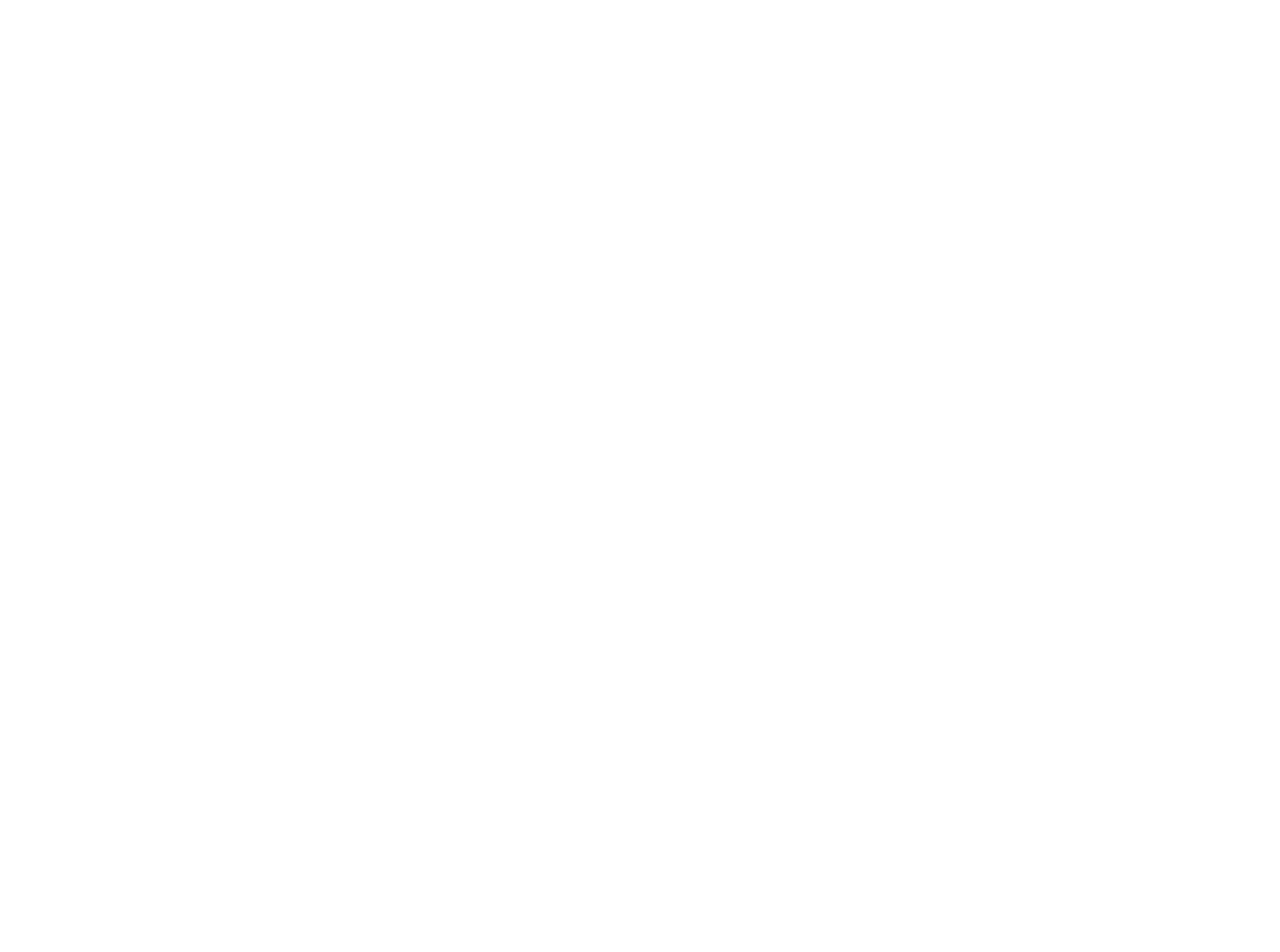
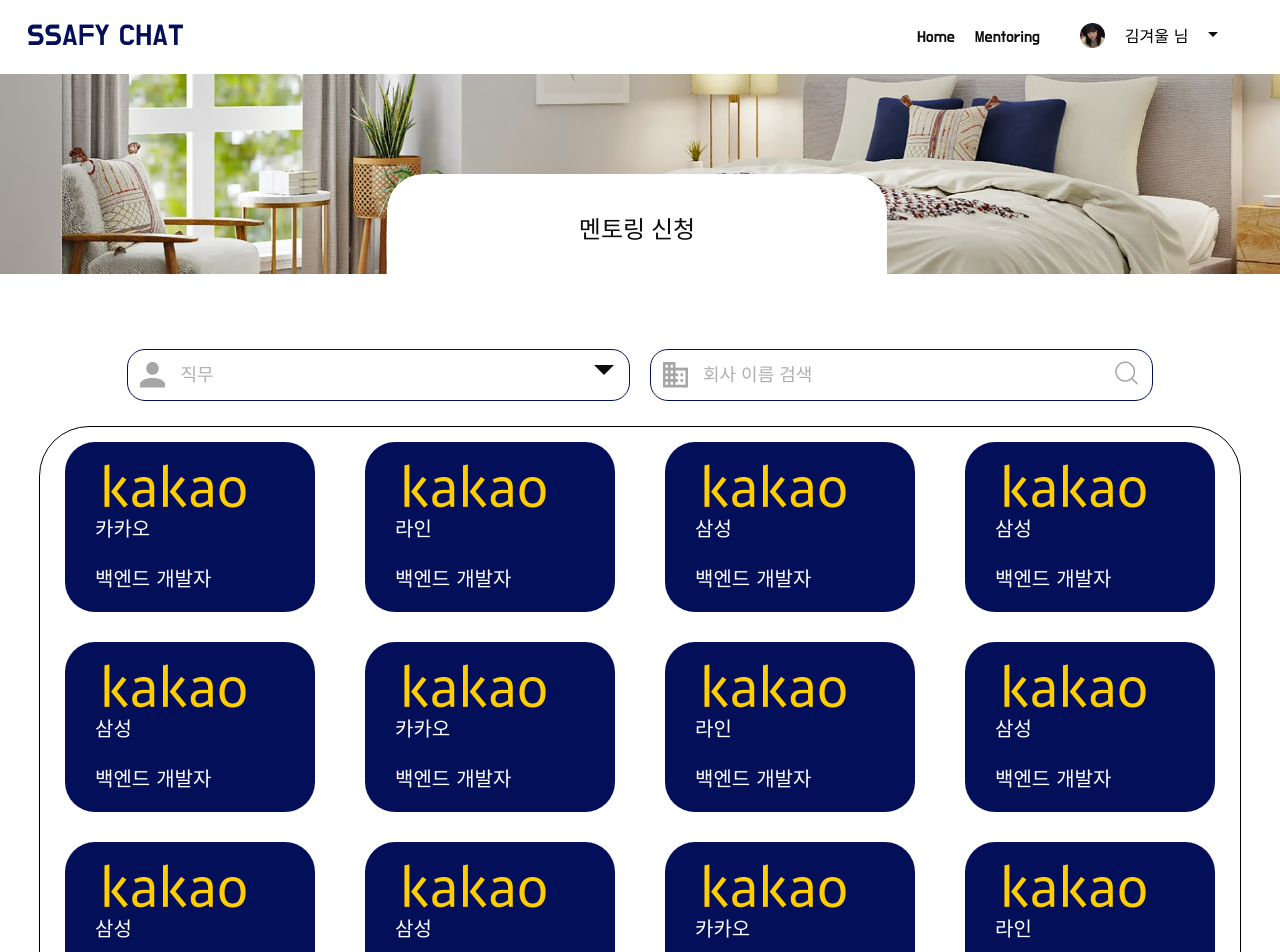
Before and after one commit to mg-glter/SSAFYCHAT, a React (Create React App) app in the folder front/: page /apply in a window 1280 px wide. Before the commit this address had no page. Shown: the top 952 px of the page. Before the commit the page ends 800 px from the top, so only its background shows below. Built offline with nearby package versions, Linux system fonts and the light colour scheme.

Commit message:
[Feat] 신청 모달 생성 : 모달 기능 추가

```diff
--- a/front/src/App.tsx
+++ b/front/src/App.tsx
@@ -3,6 +3,7 @@ import './App.css';
 import Join from './components/user/Join';
 import Login from './components/user/Login';
 import VideoConferenceContainer from './container/VideoConferenceContainer';
+import ApplyingPage from './pages/ApplyingPage';
 import MainPage from './pages/MainPage';
 import MyPage from './pages/MyPage';
 function App() {
@@ -12,6 +13,7 @@ function App() {
         <Route path="/" element={<Login></Login>}></Route>
         <Route path='/index' element={<MainPage></MainPage>}></Route>
         <Route path='/mypage' element={<MyPage></MyPage>}></Route>
+        <Route path='/apply' element={<ApplyingPage></ApplyingPage>}></Route>
         <Route path='/meeting' element={<VideoConferenceContainer></VideoConferenceContainer>}></Route>
         <Route path='/join' element={<Join></Join>}></Route>
       </Routes>
--- a/front/src/components/applying/MentoringSearchResult.tsx
+++ b/front/src/components/applying/MentoringSearchResult.tsx
@@ -1,9 +1,11 @@
 import '../../styles/components/applying/mentoring-search-result.css'
 import ApplyingCard from '../../widget/ApplyingCard'
 import { useState } from 'react';
+import ApplyingModal from '../modal/ApplyingModal';
 
 
 function MentoringSearchResult (){
+    // 더미 데이터 설정
     const [count] = useState(15);
     const [mentorings] = useState({
         item : [{
@@ -68,20 +70,26 @@ function MentoringSearchResult (){
         },
         ]
     });
-
+    // 카드리스트
     const cards = [];
-
+    //카드 컴포넌트를 데이터 개수 만큼 리스트에 삽입
     for (let i = 0; i < count; i++) {
         cards.push(
-            <div key={i} className='result_component_card'>
+            <div key={i} className='result_component_card' onClick={()=> setClickCard(!clickCard)}>
                 <ApplyingCard mentoring={mentorings.item[i]}></ApplyingCard>
             </div>
         );
+    }
 
-    }
+    //모달 on/off 변수 선언
+    const[clickCard, setClickCard] = useState(false);
+
     return(
         <div className='result_component'>
             {cards}
+            {clickCard && (
+                <ApplyingModal closeModal={()=> setClickCard(!clickCard)}></ApplyingModal>
+            )}
         </div>
     )
 }
--- a/front/src/components/common/MentoringList.tsx
+++ b/front/src/components/common/MentoringList.tsx
@@ -5,7 +5,7 @@ function MentoringList() {
     <div className="mentoring_list_component">
       <table>
         <tr>
-          <th>멘토링 확정</th>
+          <th className="mentoring_list__table_header">멘토링 확정</th>
         </tr>
         <tr>
           <td> 멘티 이름</td>
@@ -17,7 +17,7 @@ function MentoringList() {
           <td> 멘티 이름</td>
         </tr>
         <tr>
-          <th>멘토링 완료</th>
+          <th className="mentoring_list__table_header">멘토링 완료</th>
         </tr>
         <tr>
           <td> 멘티 이름</td>
--- /dev/null
+++ b/front/src/components/modal/ApplyingModal.tsx
@@ -0,0 +1,21 @@
+import '../../styles/components/modal/applying-modal.css';
+
+function ApplyingModal (props:any){
+
+    function closeModal() {
+        props.closeModal();
+    }
+
+    return (
+        <div className="Modal" onClick={closeModal}>
+            <div className="modalBody" onClick={(e) => e.stopPropagation()}>
+                <button id="modalCloseBtn" onClick={closeModal}>
+                ✖
+                </button>
+                {props.children}
+            </div>
+        </div>
+    )
+}
+
+export default ApplyingModal
--- a/front/src/styles/components/applying/mentoring-search-result.css
+++ b/front/src/styles/components/applying/mentoring-search-result.css
@@ -4,14 +4,18 @@
     overflow: auto;
 
     grid-template-columns: repeat(4, 1fr);
-    grid-auto-rows: 300px;
+    grid-auto-rows: 200px;
 
-    width: 1400px;
-    height: 800px;
+    width: 1200px;
+    height: 700px;
 
     border: 1px solid black;
     border-radius: 50px;
 
+}
+
+.result_component::-webkit-scrollbar {
+    display: none; /* Chrome, Safari, Opera*/
 }
 
 .result_component_card{
--- a/front/src/styles/components/common/mentoring-list.css
+++ b/front/src/styles/components/common/mentoring-list.css
@@ -6,7 +6,7 @@
   margin-left: 100px;
 }
 
-th {
+.mentoring_list__table_header {
   font-style: normal;
   font-weight: 400;
   font-size: 25px;
--- /dev/null
+++ b/front/src/styles/components/modal/applying-modal.css
@@ -0,0 +1,38 @@
+/* modal창 외부화면 */
+.Modal {
+    position: fixed;
+    top: 0;
+    left: 0;
+    width: 100%;
+    height: 100%;
+    background-color: rgba(0, 0, 0, 0.4);
+    display: flex;
+    justify-content: center;
+    align-items: center;
+  }
+
+  /* modal창 */
+  .modalBody {
+    position: absolute;
+    width: 800px;
+    height: 600px;
+    padding: 40px;
+    text-align: center;
+    background-color: rgb(255, 255, 255);
+    border-radius: 10px;
+    box-shadow: 0 2px 3px 0 rgba(34, 36, 38, 0.15);
+  }
+
+  #modalCloseBtn {
+    position: absolute;
+    top: 15px;
+    right: 15px;
+    border: none;
+    color: rgba(0, 0, 0, 0.7);
+    background-color: transparent;
+    font-size: 20px;
+  }
+
+  #modalCloseBtn:hover {
+    cursor: pointer;
+  }
--- a/front/src/styles/widget/applying-card.css
+++ b/front/src/styles/widget/applying-card.css
@@ -7,8 +7,8 @@
     align-items: center;
     padding-left: 30px;
     padding-top: 20px;
-    width: 280px;
-    height: 180px;
+    width: 220px;
+    height: 150px;
 
     border-radius: 30px;
 
@@ -19,7 +19,7 @@
     font-family: 'Do Hyeon';
     font-style: normal;
     font-weight: 400;
-    font-size: 25px;
+    font-size: 20px;
     line-height: 100%;
     /* identical to box height, or 25px */
 
```
Also changed, not shown: 1 other file (tests, documents, lock files or other folders).
